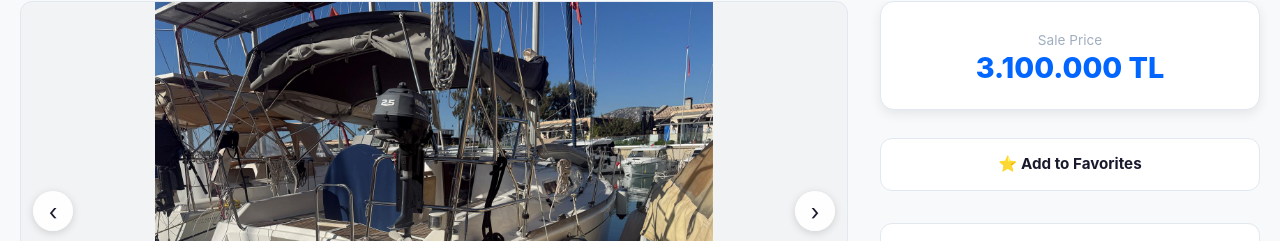
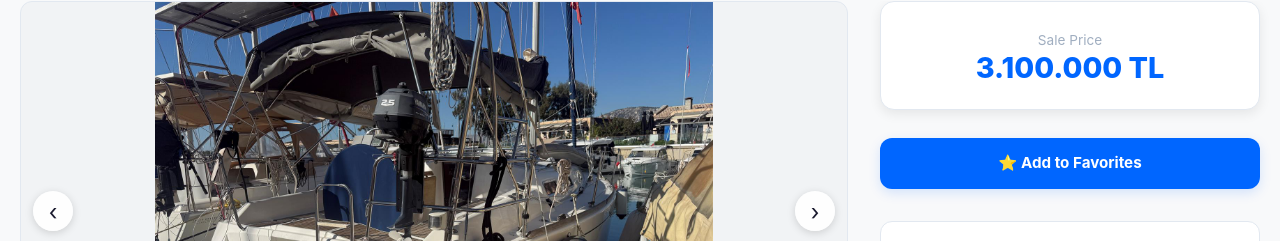
Before and after one commit to ogguneri-cpu/tekne-app, a Next.js app: page /en/listings/dufour-325-beylikduzu-west-marinada-yeri-ile in a window 1280 px wide. Shown: the part 145-386 px from the top of the page. Built offline with nearby package versions, Linux system fonts and the light colour scheme; no server answers; the database is empty.

Commit message:
style: change detail page favorite button style to solid primary blue and text to white

```diff
--- a/src/components/listings/FavoriteDetailButton.tsx
+++ b/src/components/listings/FavoriteDetailButton.tsx
@@ -72,9 +72,9 @@ export default function FavoriteDetailButton({ listingId, initialIsFavorited }:
           marginTop: '12px',
           padding: '14px 20px',
           borderRadius: '12px',
-          border: isFavorited ? '2px solid var(--color-primary)' : '1px solid var(--border)',
-          background: isFavorited ? 'rgba(0, 102, 255, 0.06)' : 'var(--bg-card)',
-          color: isFavorited ? 'var(--color-primary)' : 'var(--text-primary)',
+          border: 'none',
+          background: 'var(--color-primary)',
+          color: '#ffffff',
           fontWeight: 700,
           fontSize: '0.95rem',
           cursor: 'pointer',
@@ -83,7 +83,7 @@ export default function FavoriteDetailButton({ listingId, initialIsFavorited }:
           alignItems: 'center',
           justifyContent: 'center',
           gap: '8px',
-          boxShadow: isFavorited ? '0 2px 8px rgba(0, 102, 255, 0.08)' : 'none'
+          boxShadow: '0 4px 12px rgba(0, 102, 255, 0.15)'
         }}
       >
         ⭐ {isFavorited ? (locale === 'en' ? 'Favorited' : 'Favorilerimde') : (locale === 'en' ? 'Add to Favorites' : 'Favorilere Ekle')}
```
